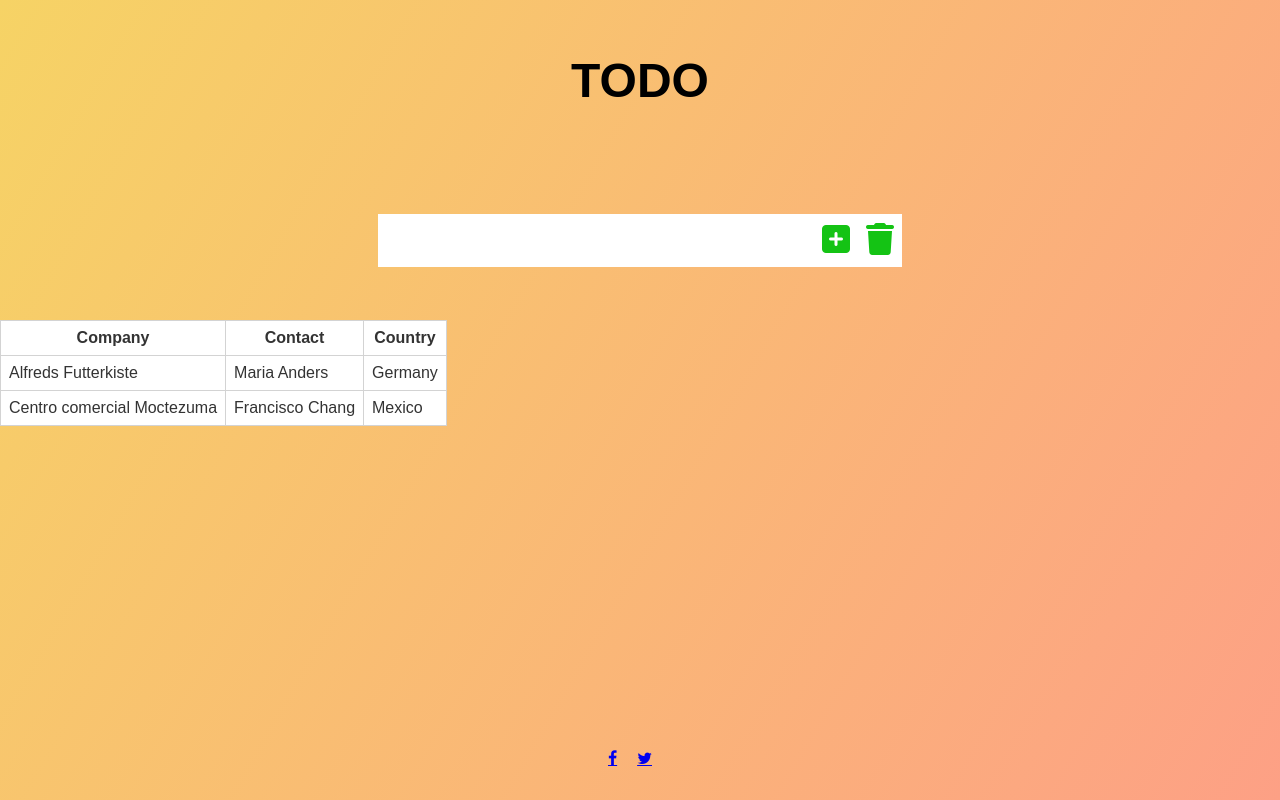
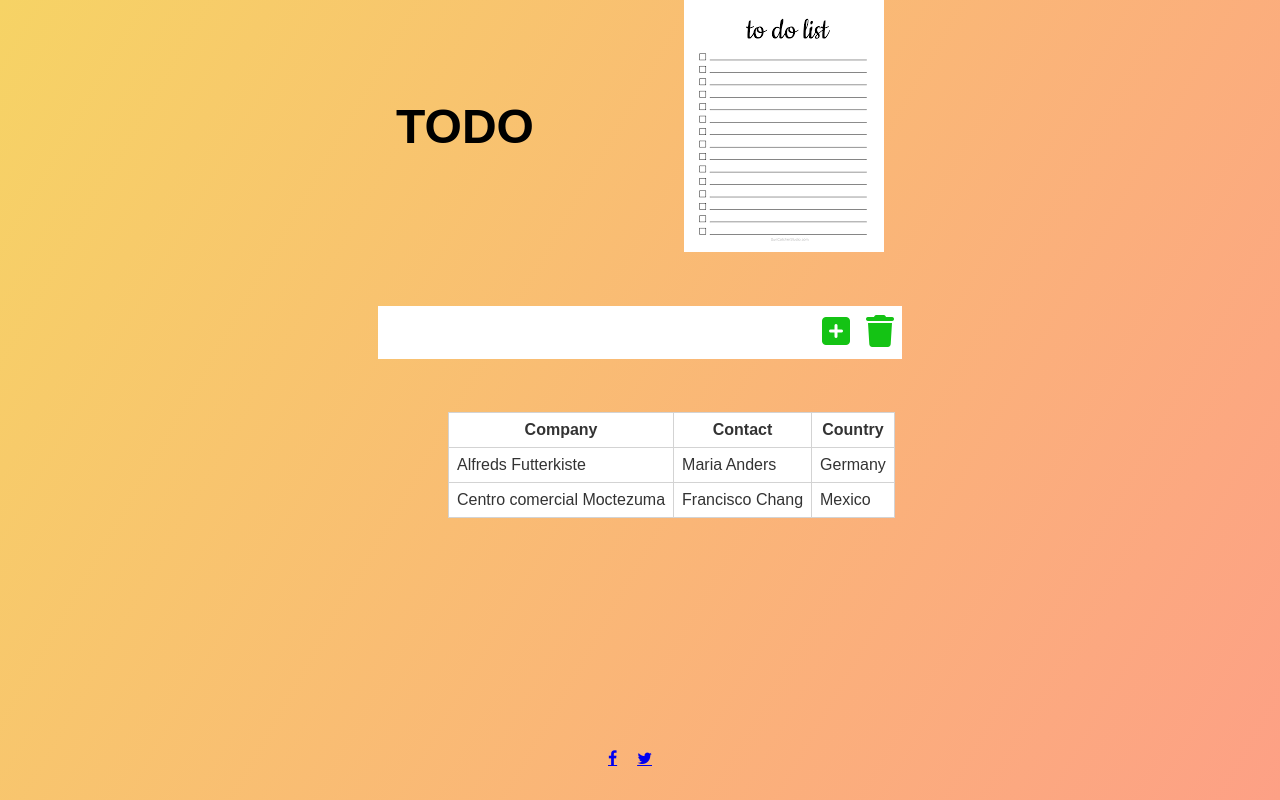
Before and after one commit to justussundelof/intro-app-todo, a plain HTML site: page index.html in a window 1280 px wide. Drawn offline with Linux system fonts and the light colour scheme.

Commit message:
added table, img and footer

```diff
--- a/index.html
+++ b/index.html
@@ -21,6 +21,7 @@
         <h1>
             TODO
         </h1>
+        <img src="index.png" alt="todolist">
     </header>
 
     <span class="error-span"></span>
--- a/style.css
+++ b/style.css
@@ -119,6 +119,7 @@ table {
   border: 1px solid grey;
   font-size: 12pt;
   border-collapse: collapse;
+  margin-left: 35%;
 }
 table thead th,
 table tfoot th {
@@ -140,3 +141,7 @@ table td {
 [data-table-theme*=zebra][data-table-theme*=dark] tbody tr:nth-of-type(odd) {
   background: rgba(255,255,255,.05);
 }
+
+img {
+  margin-left: 150px;
+}
```
Also changed, not shown: index.png (added), todolist.jpg (added).
